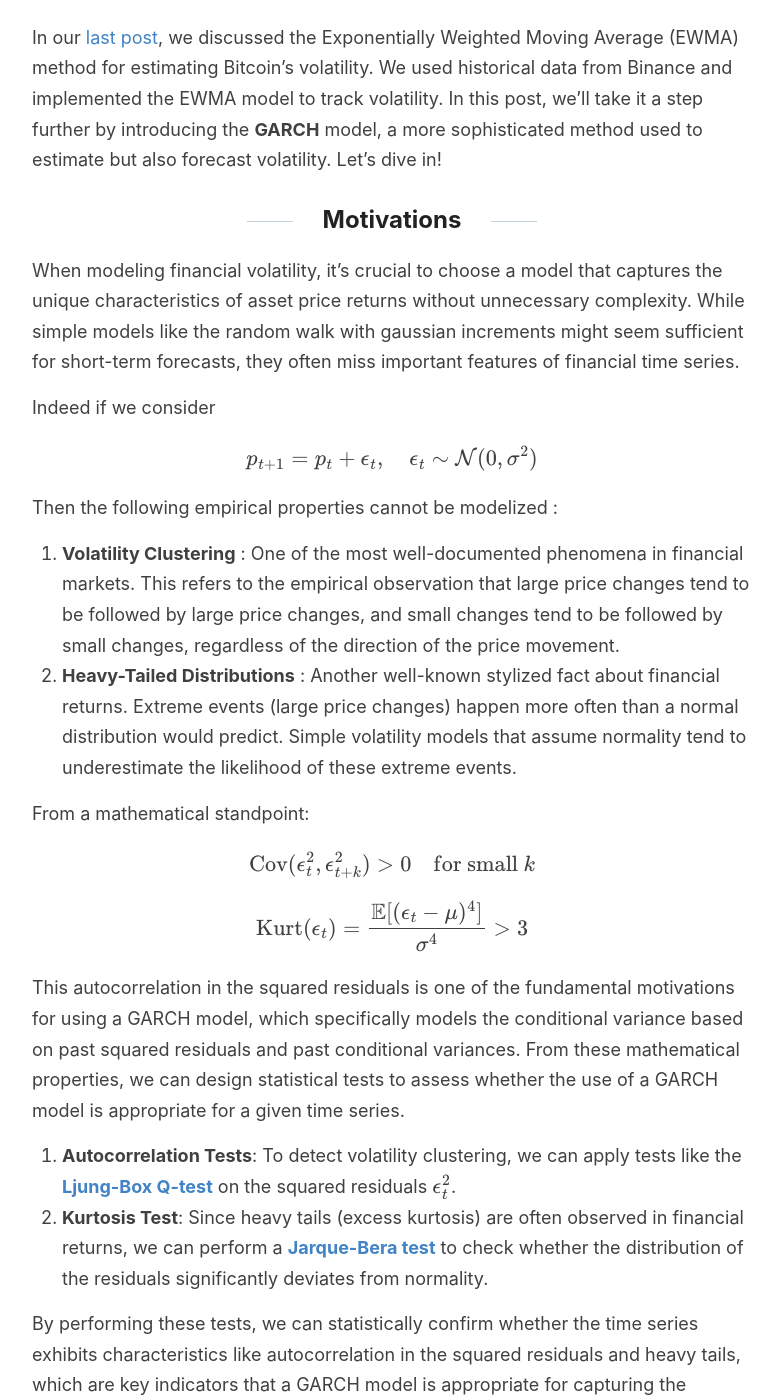
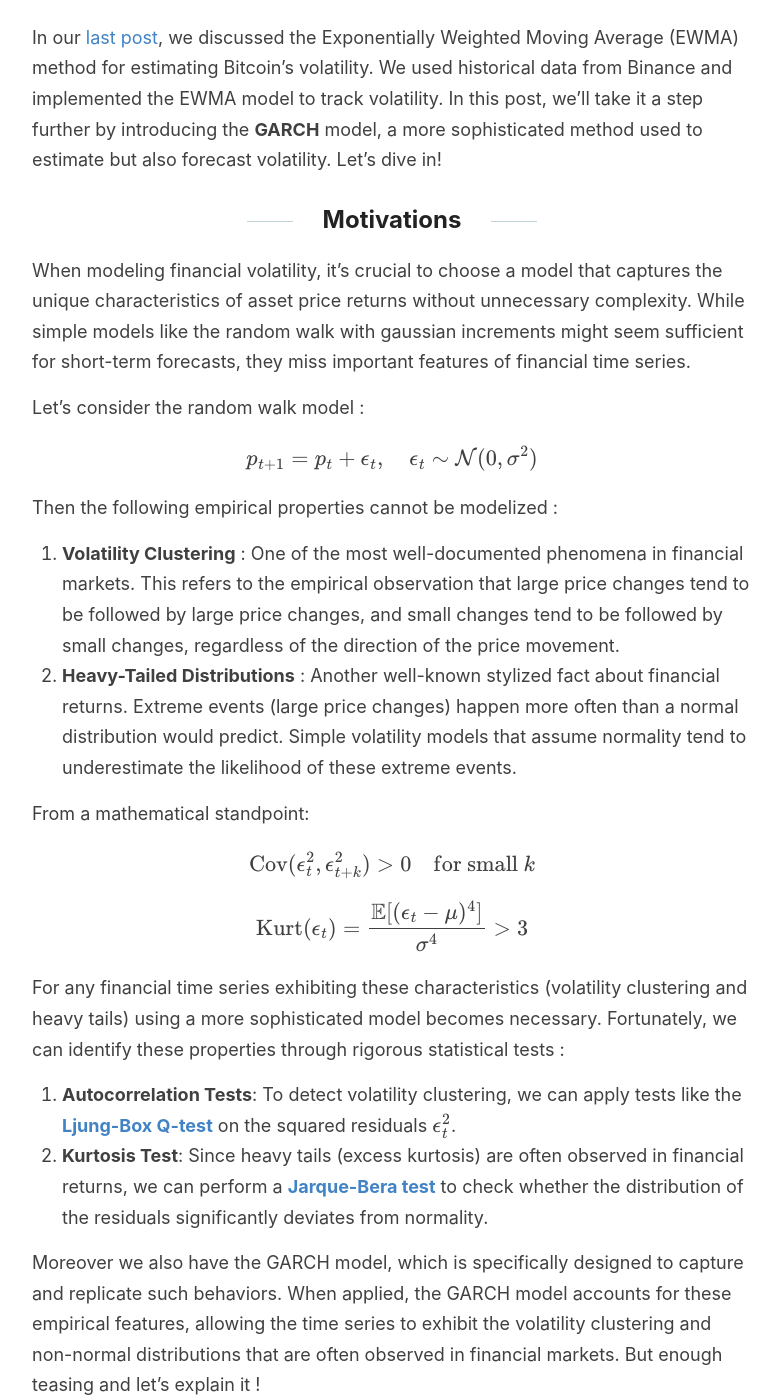
Before and after one commit to Zaltarba/blog, a Jekyll site: the page built from _posts/2024-09-23-BitcoinVolatility-2.md, in a window 1280 px wide and 1400 px high, scrolled down 510 px. Shown: the whole window, without its empty margins (248-1028 px from the left). Built offline with Jekyll 4.4.1, drawn with Linux system fonts in a browser that asks for light colours; formulas are drawn with MathJax 3; some of the changed text lies outside the part shown.

Commit message:
Update 2024-09-23-BitcoinVolatility-2.md

```diff
--- a/_posts/2024-09-23-BitcoinVolatility-2.md
+++ b/_posts/2024-09-23-BitcoinVolatility-2.md
@@ -13,9 +13,9 @@ In our [last post](https://zaltarba.github.io/blog/BitcoinVolatility-1/), we dis
 
 ## Motivations
 
-When modeling financial volatility, it’s crucial to choose a model that captures the unique characteristics of asset price returns without unnecessary complexity. While simple models like the random walk with gaussian increments might seem sufficient for short-term forecasts, they often miss important features of financial time series.
+When modeling financial volatility, it’s crucial to choose a model that captures the unique characteristics of asset price returns without unnecessary complexity. While simple models like the random walk with gaussian increments might seem sufficient for short-term forecasts, they miss important features of financial time series.
 
-Indeed if we consider
+Let's consider the random walk model :
 
 $$
 p_{t+1} = p_t + \epsilon_t, \quad \epsilon_t \sim \mathcal{N}(0, \sigma^2)
@@ -36,12 +36,14 @@ $$
 \text{Kurt}(\epsilon_t) = \frac{\mathbb{E}[(\epsilon_t - \mu)^4]}{\sigma^4} > 3
 $$
 
-This autocorrelation in the squared residuals is one of the fundamental motivations for using a GARCH model, which specifically models the conditional variance based on past squared residuals and past conditional variances. From these mathematical properties, we can design statistical tests to assess whether the use of a GARCH model is appropriate for a given time series.
+For any financial time series exhibiting these characteristics (volatility clustering and heavy tails) using a more sophisticated model becomes necessary. Fortunately, we can identify these properties through rigorous statistical tests :
 
 1. **Autocorrelation Tests**: To detect volatility clustering, we can apply tests like the [**Ljung-Box Q-test**](https://en.wikipedia.org/wiki/Ljung%E2%80%93Box_test) on the squared residuals $\epsilon_t^2$.
 2. **Kurtosis Test**: Since heavy tails (excess kurtosis) are often observed in financial returns, we can perform a [**Jarque-Bera test**](https://en.wikipedia.org/wiki/Jarque%E2%80%93Bera_test) to check whether the distribution of the residuals significantly deviates from normality.
 
-By performing these tests, we can statistically confirm whether the time series exhibits characteristics like autocorrelation in the squared residuals and heavy tails, which are key indicators that a GARCH model is appropriate for capturing the dynamic behavior of volatility.
+Moreover we also have the GARCH model, which is specifically designed to capture and replicate such behaviors. When applied, the GARCH model accounts for these empirical features, allowing the time series to exhibit the volatility clustering and non-normal distributions that are often observed in financial markets. But enough teasing and let's explain it !
+
+## About The GARCH Model
 
 **GARCH models** are specifically designed to capture this clustering behavior. The model dynamically adjusts the variance based on both past returns and past volatility, allowing it to accommodate periods of high and low volatility naturally. This is crucial in markets like cryptocurrencies, where volatility tends to persist over time after major events. GARCH models are particularly useful here because they don’t impose normality on the returns directly. Instead, by modeling volatility dynamically and accounting for changes in variance over time, they can better accommodate the heavy-tailed nature of returns, which is frequently observed in financial markets. This ability to model volatility fluctuations means GARCH models can better handle extreme price movements, like those often seen in Bitcoin or other cryptocurrencies.
 
@@ -55,15 +57,16 @@ The [**GARCH**](https://en.wikipedia.org/wiki/Autoregressive_conditional_heteros
 While EWMA focuses only on recent data to estimate volatility, **GARCH** (Generalized Autoregressive Conditional Heteroskedasticity) integrates both recent returns and a long-term average variance, capturing more information from the dataset. A **GARCH(p, q)** model extends this idea by considering a combination of **p** lagged variances (past periods’ volatility) and **q** lagged squared returns (recent price changes), giving it the flexibility to model volatility with a deeper memory.
 
 The general form of the **GARCH(p, q)** model is given by:
-\[
+
+$$
 \sigma_t^2 = \omega + \sum_{i=1}^{q} \alpha_i \cdot r_{t-i}^2 + \sum_{j=1}^{p} \beta_j \cdot \sigma_{t-j}^2
-\]
+$$
 
 Where:
-- \(\sigma_t^2\) is the current variance estimate (volatility squared),
-- \(\omega\) represents the long-term variance (baseline level of volatility),
-- \(\alpha_i\) weights the impact of past squared returns \((r_{t-i}^2)\), capturing how recent market shocks influence volatility,
-- \(\beta_j\) weights the impact of past variances \((\sigma_{t-j}^2)\), reflecting how long-term volatility persists over time.
+- $\sigma_t^2$ is the current variance estimate (volatility squared),
+- $\omega$ represents the long-term variance (baseline level of volatility),
+- $\alpha_i$ weights the impact of past squared returns $(r_{t-i}^2)$, capturing how recent market shocks influence volatility,
+- $\beta_j$ weights the impact of past variances $(\sigma_{t-j}^2)$, reflecting how long-term volatility persists over time.
 
 By adjusting the **p** and **q** parameters, the **GARCH(p, q)** model becomes highly versatile. It can capture both **volatility clustering** (the tendency for large changes to follow large changes) and **mean reversion** (volatility eventually returning to a long-term average), which are essential characteristics in financial markets, especially in assets with erratic price movements like cryptocurrencies.
 
```
